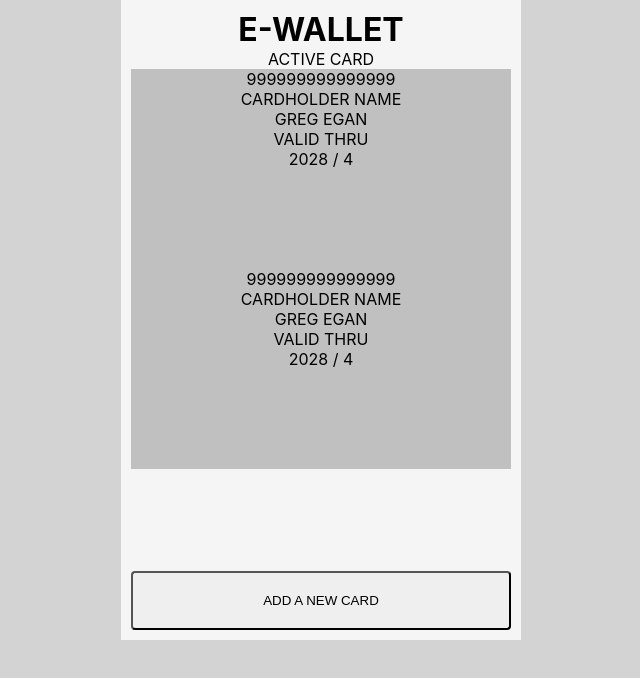
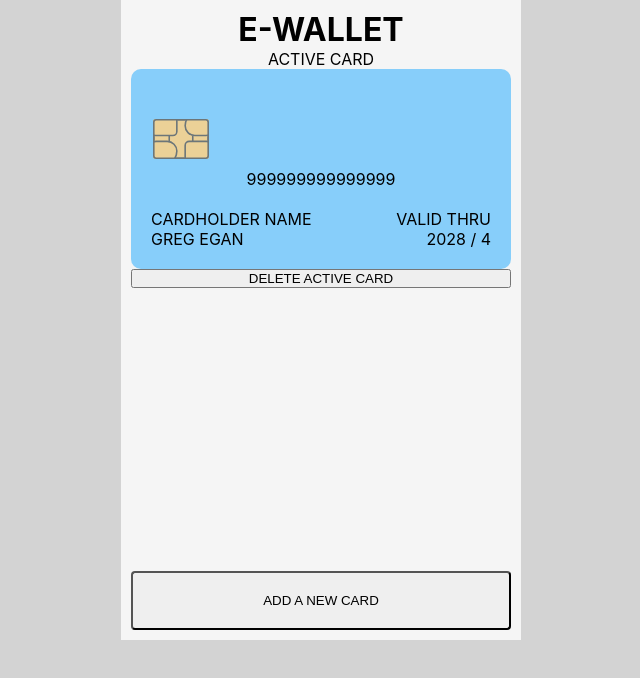
Before and after one commit to LXDamm/ec-react-exam2-ewallet, a React (Create React App) app: page /cards in a window 1280 px wide. Shown: the top 678 px of the page, without its empty margins (319-959 px from the left). Built offline with nearby package versions, Linux system fonts and the light colour scheme.

Commit message:
changed from isActive property to activeCardNumber

```diff
--- a/src/card.ts
+++ b/src/card.ts
@@ -11,5 +11,4 @@ export interface ICard {
     validThru: ValidDate;
     ccv: number;
     vendor: Vendor;
-    isActive: boolean;
 }
--- a/src/components/Card.scss
+++ b/src/components/Card.scss
@@ -1,11 +1,46 @@
 .Card {
+    position: relative;
     width: 100%;
     height: 200px;
     background-color: silver;
+    border-radius: 10px;
+    background-image: url(../assets/chip.svg);
+    background-position: 20px 50px;
+    background-size: 60px 40px;
+    background-repeat: no-repeat;
+}
+
+.card-cardnumber p {
+    text-align: center;
+}
+
+.card-cardholder p {
+    text-align: left;
+}
+
+.card-validthru p {
+    text-align: right;
+}
+
+.card-cardnumber {
+    position: relative;
+    top: 100px;
+}
+
+.card-cardholder {
+    position: absolute;
+    bottom: 20px;
+    left: 20px;
+}
+
+.card-validthru {
+    position: absolute;
+    bottom: 20px;
+    right: 20px;
 }
 
 .bitcoin {
-    background-color: yellow;
+    background-color: lightskyblue;
 }
 
 .mastercard {
@@ -17,5 +52,32 @@
 }
 
 .dogecoin {
-    background-color: orange;
+    background-color: #ffb54e;
 }
+
+.card-stack {
+    position: relative;
+    margin-top: 20px;
+    list-style-type: none;
+}
+
+.card-wrapper {
+    position: absolute;
+    width: 100%;
+}
+
+.card-offset-0 {
+    top: 0px;
+}
+
+.card-offset-1 {
+    top: 80px;
+}
+
+.card-offset-2 {
+    top: 160px;
+}
+
+.card-offset-3 {
+    top: 240px;
+}
--- a/src/components/Card.tsx
+++ b/src/components/Card.tsx
@@ -1,14 +1,20 @@
 import './Card.scss';
 
 export default function Card(props: any) {
-    const { cardNumber, cardHolder, validThru, ccv, cardVendor} = props;
+    const { cardNumber, cardHolder, validThru, cardVendor } = props;
     return (
         <div className={`Card ${cardVendor}`}>
-            <p>{cardNumber}</p>
-            <p>Cardholder name</p>
-            <p>{cardHolder}</p>
-            <p>Valid thru</p>
-            <p>{validThru?.year} / {validThru?.month}</p>
+            <div className="card-cardnumber">
+                <p>{cardNumber}</p>
+            </div>
+            <div className="card-cardholder">
+                <p>Cardholder name</p>
+                <p>{cardHolder}</p>
+            </div>
+            <div className="card-validthru">
+                <p>Valid thru</p>
+                <p>{validThru?.year} / {validThru?.month}</p>
+            </div>
         </div>
     );
 }
--- a/src/components/CardForm.scss
+++ b/src/components/CardForm.scss
@@ -22,7 +22,7 @@
 .card-form-cardholder input,
 .card-form-validthru input,
 .card-form-ccv input,
-.card-form-vendor input {
+.card-form-vendor select {
     display: inline-block;
     width: 100%;
     height: 20px;
@@ -40,13 +40,13 @@
 }
 
 input:valid {
-    height: 20px;
+    height: 40px;
     background: url(../assets/check.svg);
     background-position: right;
     background-repeat: no-repeat;
 }
 
 input:invalid {
-    height: 20px;
-    background-color: grey;
+    height: 40px;
+    background-color: lightgrey;
 }
--- a/src/components/CardStack.tsx
+++ b/src/components/CardStack.tsx
@@ -1,24 +1,30 @@
 import { useDispatch } from 'react-redux';
 import { ICard, ValidDate } from '../card';
 import { setActiveCard } from '../redux/cardsSlice';
+import { AppState, typedUseSelector } from '../redux/store';
 import Card from './Card';
 
 function CardStack(props: any) {
     const dispatch = useDispatch();
+    const activeCardNumber = typedUseSelector((state: AppState) => {
+        return state.cardsStack.activeCardNumber;
+    });
     const handleClick = (cardNumber: string) => {
         dispatch(setActiveCard(cardNumber));
     }
     return (
-        <>
+        <ul className="card-stack">
             {
-                props.cards.map((item: ICard) => {
+                props.cards.filter((item: ICard) => {
+                    return item.cardNumber !== activeCardNumber;
+                }).map((filteredItem: ICard, i: any) => {
                     return <>
-                        <div onClick={() => { handleClick(item.cardNumber) }}><Card cardNumber={item?.cardNumber} cardHolder={item?.cardHolder} validThru={item?.validThru as ValidDate} ccv={item?.ccv} cardVendor={item?.vendor} />
-                        </div>
+                        <li key={i} className={`card-wrapper card-offset-${i}`} onClick={() => handleClick(filteredItem.cardNumber) }><Card cardNumber={filteredItem?.cardNumber} cardHolder={filteredItem?.cardHolder} validThru={filteredItem?.validThru as ValidDate} ccv={filteredItem?.ccv} cardVendor={filteredItem?.vendor} />
+                        </li>
                     </>
                 })
             }
-        </>
+        </ul>
     );
 }
 
--- a/src/pages/Cards.tsx
+++ b/src/pages/Cards.tsx
@@ -1,26 +1,41 @@
 import React from 'react';
-import { useSelector, useStore } from 'react-redux';
+import { useDispatch } from 'react-redux';
 import { Link } from 'react-router-dom';
 import { ValidDate } from '../card';
 import Card from '../components/Card';
 import CardStack from '../components/CardStack';
 import { AppState, typedUseSelector } from '../redux/store';
+import { deleteActiveCard } from '../redux/cardsSlice';
 import './Cards.scss';
 
 export default function Cards() {
+    const dispatch = useDispatch();
+    const activeCardNumber = typedUseSelector((state: AppState) => {
+        return state.cardsStack.activeCardNumber;
+    });
     const activeCard = typedUseSelector((state: AppState) => {
-        return state.cardsStack.cards.find((item) => {
-            return item.isActive;
+        let activeCard = state.cardsStack.cards.find((item) => {
+            return item.cardNumber === activeCardNumber;
         });
+        if (activeCard) return activeCard;
+        else if (state.cardsStack.cards.length > 0) return state.cardsStack.cards[0];
+        else return null;
     });
     const cards = typedUseSelector((state: AppState) => {
         return state.cardsStack.cards;
     });
+    const handleDeleteActiveCard = () => {
+        dispatch(deleteActiveCard());
+    };
     return (
         <>
             <h1>E-Wallet</h1>
             <p>Active Card</p>
-            <Card cardNumber={activeCard?.cardNumber} cardHolder={activeCard?.cardHolder} validThru={activeCard?.validThru as ValidDate} ccv={activeCard?.ccv} cardVendor={activeCard?.vendor} />
+            {activeCard
+                ? <><Card cardNumber={activeCard.cardNumber} cardHolder={activeCard.cardHolder} validThru={activeCard.validThru as ValidDate} ccv={activeCard.ccv} cardVendor={activeCard.vendor} />
+            <button className="delete-active-card-button" onClick={() => handleDeleteActiveCard()}>Delete active Card</button></>
+                : <p>No active card</p>
+            }
             <CardStack cards={cards} />
             <Link to="/addcard" className="add-card-link"><button className="add-card-button">Add a new Card</button></Link>
         </>
--- a/src/redux/cardsSlice.ts
+++ b/src/redux/cardsSlice.ts
@@ -1,40 +1,42 @@
 import { createSlice } from '@reduxjs/toolkit';
-import { ICard, ValidDate } from '../card';
-import { AppState } from './store';
+import { ICard, ValidDate, Vendor } from '../card';
 
 const cardsSlice = createSlice({
     name: 'cards',
     initialState: {
         cards: [
             {
-                cardNumber: 999999999999999,
+                cardNumber: '999999999999999',
                 cardHolder: 'Greg Egan',
                 validThru: { year: 2028, month: 4 } as ValidDate,
                 ccv: 987,
-                cardVendor: 'bitcoin',
-                isActive: true
+                vendor: 'bitcoin' as Vendor
             }
         ],
-        maxCards: 4
+        maxCards: 4,
+        activeCardNumber: '999999999999999'
     },
     reducers: {
         addCard: (state, action) => {
             if (state.cards.length < state.maxCards) {
-                state.cards.push(action.payload);
+                let card = action.payload as ICard;
+                state.cards.push(card);
+                state.activeCardNumber = card.cardNumber;
             }
         },
         setActiveCard: (state, action) => {
+            console.log(action.payload);
+            state.activeCardNumber = action.payload;
+        },
+        deleteActiveCard: (state) => {
             const index = state.cards.findIndex((item) => {
-                return item.isActive === true;
+                return item.cardNumber === state.activeCardNumber;
             });
-            state.cards[index].isActive = false;
-            const activeIndex = state.cards.findIndex((item) => {
-                return item.cardNumber === action.payload;
-            });
-            state.cards[activeIndex].isActive = true;
+            state.cards.splice(index, 1);
+            if (state.cards.length) state.activeCardNumber = state.cards[0].cardNumber;
         }
     }
 });
 
-export const { addCard, setActiveCard } = cardsSlice.actions;
+export const { addCard, setActiveCard, deleteActiveCard } = cardsSlice.actions;
 export default cardsSlice.reducer;
--- a/src/redux/store.ts
+++ b/src/redux/store.ts
@@ -6,7 +6,8 @@ import cardsReducer from './cardsSlice';
 export interface AppState {
   cardsStack: {
     cards: Array<ICard>,
-    maxCards: number
+    maxCards: number,
+    activeCardNumber: string
   };
 };
 
```
Also changed, not shown: src/components/CardForm.tsx (+25 -19 lines), src/assets/chip.svg (added).
